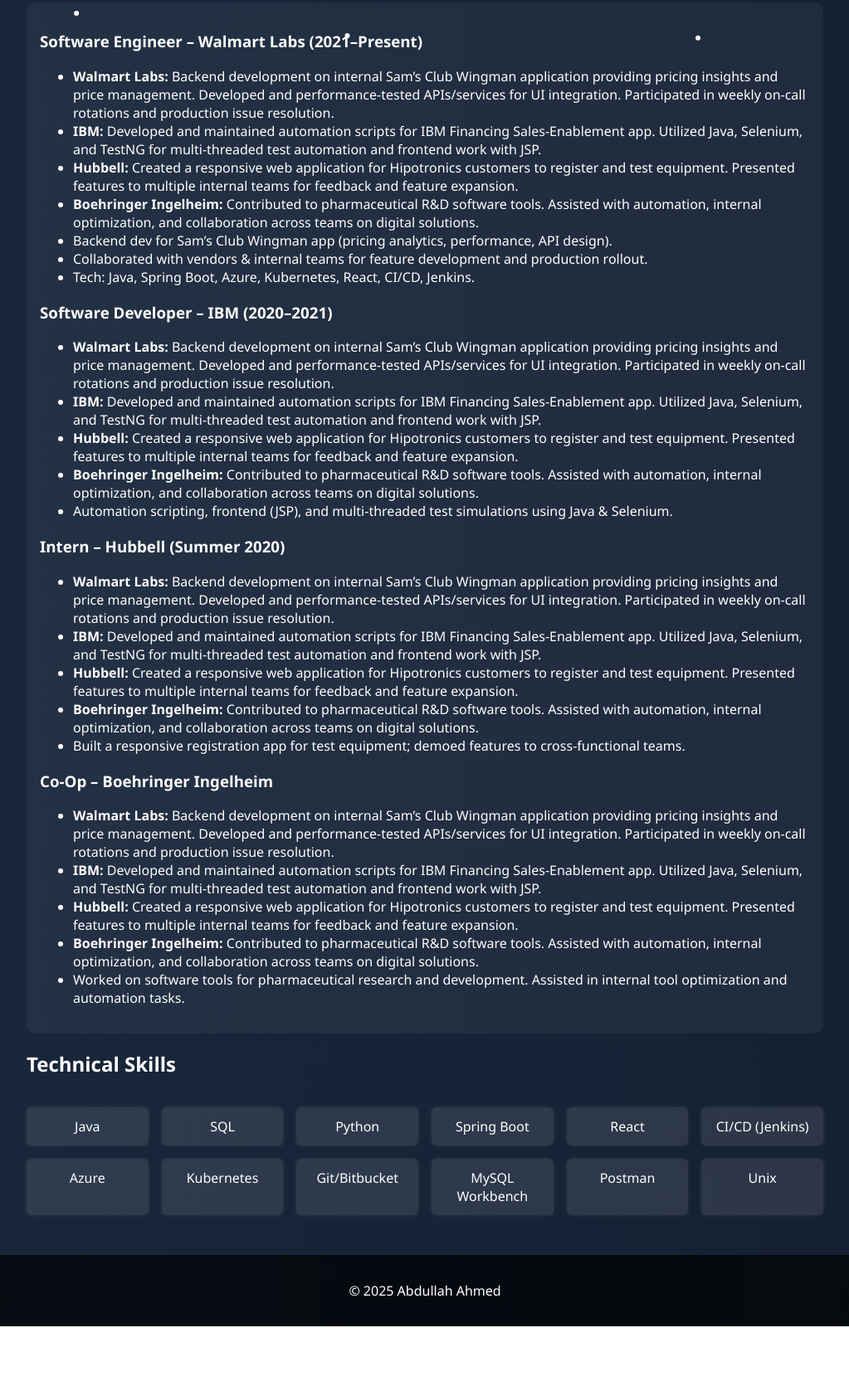
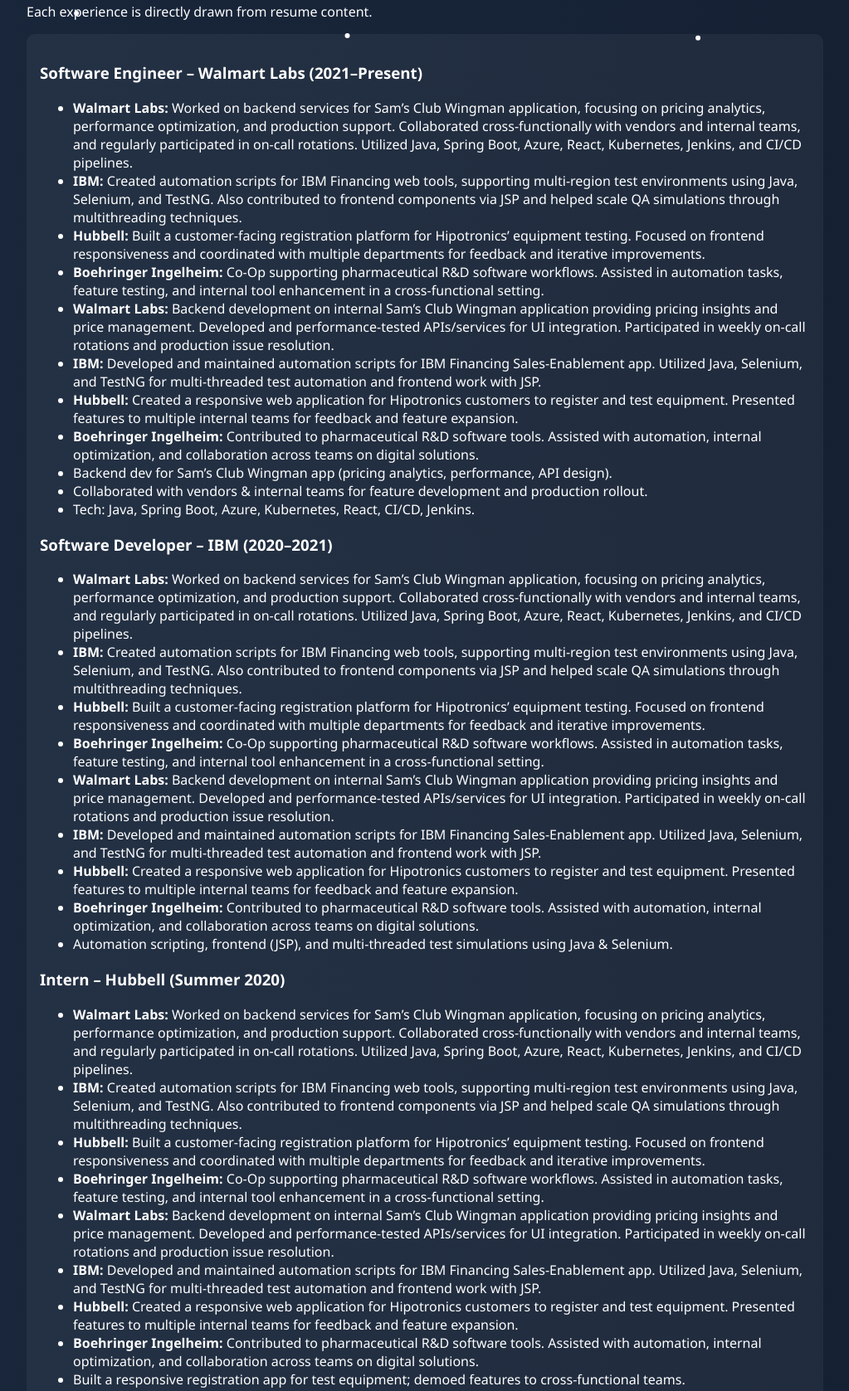
Before and after one commit to abdull035/abdull035.github.io, a plain HTML site: page index.html in a window 1280 px wide. Shown: the part 746-2423 px from the top of the page at 83% size, without its empty margins (128-1151 px from the left). Before the commit the page ends 2345 px from the top, so only its background shows below. Drawn offline with nearby package versions, Linux system fonts and the light colour scheme.

Commit message:
Add files via upload

```diff
--- a/index.html
+++ b/index.html
@@ -35,9 +35,15 @@
 
     <section id="experience" class="fade-in">
       <h2>Professional Experience</h2>
+      <p class="exp-note">Each experience is directly drawn from resume content.</p>
       <div class="project-card">
         <h3>Software Engineer – Walmart Labs (2021–Present)</h3>
         <ul>
+      <li><strong>Walmart Labs:</strong> Worked on backend services for Sam’s Club Wingman application, focusing on pricing analytics, performance optimization, and production support. Collaborated cross-functionally with vendors and internal teams, and regularly participated in on-call rotations. Utilized Java, Spring Boot, Azure, React, Kubernetes, Jenkins, and CI/CD pipelines.</li>
+      <li><strong>IBM:</strong> Created automation scripts for IBM Financing web tools, supporting multi-region test environments using Java, Selenium, and TestNG. Also contributed to frontend components via JSP and helped scale QA simulations through multithreading techniques.</li>
+      <li><strong>Hubbell:</strong> Built a customer-facing registration platform for Hipotronics’ equipment testing. Focused on frontend responsiveness and coordinated with multiple departments for feedback and iterative improvements.</li>
+      <li><strong>Boehringer Ingelheim:</strong> Co-Op supporting pharmaceutical R&D software workflows. Assisted in automation tasks, feature testing, and internal tool enhancement in a cross-functional setting.</li>
+
       <li><strong>Walmart Labs:</strong> Backend development on internal Sam’s Club Wingman application providing pricing insights and price management. Developed and performance-tested APIs/services for UI integration. Participated in weekly on-call rotations and production issue resolution.</li>
       <li><strong>IBM:</strong> Developed and maintained automation scripts for IBM Financing Sales-Enablement app. Utilized Java, Selenium, and TestNG for multi-threaded test automation and frontend work with JSP.</li>
       <li><strong>Hubbell:</strong> Created a responsive web application for Hipotronics customers to register and test equipment. Presented features to multiple internal teams for feedback and feature expansion.</li>
@@ -49,6 +55,11 @@
         </ul>
         <h3>Software Developer – IBM (2020–2021)</h3>
         <ul>
+      <li><strong>Walmart Labs:</strong> Worked on backend services for Sam’s Club Wingman application, focusing on pricing analytics, performance optimization, and production support. Collaborated cross-functionally with vendors and internal teams, and regularly participated in on-call rotations. Utilized Java, Spring Boot, Azure, React, Kubernetes, Jenkins, and CI/CD pipelines.</li>
+      <li><strong>IBM:</strong> Created automation scripts for IBM Financing web tools, supporting multi-region test environments using Java, Selenium, and TestNG. Also contributed to frontend components via JSP and helped scale QA simulations through multithreading techniques.</li>
+      <li><strong>Hubbell:</strong> Built a customer-facing registration platform for Hipotronics’ equipment testing. Focused on frontend responsiveness and coordinated with multiple departments for feedback and iterative improvements.</li>
+      <li><strong>Boehringer Ingelheim:</strong> Co-Op supporting pharmaceutical R&D software workflows. Assisted in automation tasks, feature testing, and internal tool enhancement in a cross-functional setting.</li>
+
       <li><strong>Walmart Labs:</strong> Backend development on internal Sam’s Club Wingman application providing pricing insights and price management. Developed and performance-tested APIs/services for UI integration. Participated in weekly on-call rotations and production issue resolution.</li>
       <li><strong>IBM:</strong> Developed and maintained automation scripts for IBM Financing Sales-Enablement app. Utilized Java, Selenium, and TestNG for multi-threaded test automation and frontend work with JSP.</li>
       <li><strong>Hubbell:</strong> Created a responsive web application for Hipotronics customers to register and test equipment. Presented features to multiple internal teams for feedback and feature expansion.</li>
@@ -58,6 +69,11 @@
         </ul>
         <h3>Intern – Hubbell (Summer 2020)</h3>
         <ul>
+      <li><strong>Walmart Labs:</strong> Worked on backend services for Sam’s Club Wingman application, focusing on pricing analytics, performance optimization, and production support. Collaborated cross-functionally with vendors and internal teams, and regularly participated in on-call rotations. Utilized Java, Spring Boot, Azure, React, Kubernetes, Jenkins, and CI/CD pipelines.</li>
+      <li><strong>IBM:</strong> Created automation scripts for IBM Financing web tools, supporting multi-region test environments using Java, Selenium, and TestNG. Also contributed to frontend components via JSP and helped scale QA simulations through multithreading techniques.</li>
+      <li><strong>Hubbell:</strong> Built a customer-facing registration platform for Hipotronics’ equipment testing. Focused on frontend responsiveness and coordinated with multiple departments for feedback and iterative improvements.</li>
+      <li><strong>Boehringer Ingelheim:</strong> Co-Op supporting pharmaceutical R&D software workflows. Assisted in automation tasks, feature testing, and internal tool enhancement in a cross-functional setting.</li>
+
       <li><strong>Walmart Labs:</strong> Backend development on internal Sam’s Club Wingman application providing pricing insights and price management. Developed and performance-tested APIs/services for UI integration. Participated in weekly on-call rotations and production issue resolution.</li>
       <li><strong>IBM:</strong> Developed and maintained automation scripts for IBM Financing Sales-Enablement app. Utilized Java, Selenium, and TestNG for multi-threaded test automation and frontend work with JSP.</li>
       <li><strong>Hubbell:</strong> Created a responsive web application for Hipotronics customers to register and test equipment. Presented features to multiple internal teams for feedback and feature expansion.</li>
@@ -67,6 +83,11 @@
         </ul>
         <h3>Co-Op – Boehringer Ingelheim</h3>
         <ul>
+      <li><strong>Walmart Labs:</strong> Worked on backend services for Sam’s Club Wingman application, focusing on pricing analytics, performance optimization, and production support. Collaborated cross-functionally with vendors and internal teams, and regularly participated in on-call rotations. Utilized Java, Spring Boot, Azure, React, Kubernetes, Jenkins, and CI/CD pipelines.</li>
+      <li><strong>IBM:</strong> Created automation scripts for IBM Financing web tools, supporting multi-region test environments using Java, Selenium, and TestNG. Also contributed to frontend components via JSP and helped scale QA simulations through multithreading techniques.</li>
+      <li><strong>Hubbell:</strong> Built a customer-facing registration platform for Hipotronics’ equipment testing. Focused on frontend responsiveness and coordinated with multiple departments for feedback and iterative improvements.</li>
+      <li><strong>Boehringer Ingelheim:</strong> Co-Op supporting pharmaceutical R&D software workflows. Assisted in automation tasks, feature testing, and internal tool enhancement in a cross-functional setting.</li>
+
       <li><strong>Walmart Labs:</strong> Backend development on internal Sam’s Club Wingman application providing pricing insights and price management. Developed and performance-tested APIs/services for UI integration. Participated in weekly on-call rotations and production issue resolution.</li>
       <li><strong>IBM:</strong> Developed and maintained automation scripts for IBM Financing Sales-Enablement app. Utilized Java, Selenium, and TestNG for multi-threaded test automation and frontend work with JSP.</li>
       <li><strong>Hubbell:</strong> Created a responsive web application for Hipotronics customers to register and test equipment. Presented features to multiple internal teams for feedback and feature expansion.</li>
--- a/style.css
+++ b/style.css
@@ -130,3 +130,12 @@
   color: #ffffff;
   box-shadow: 0 0 5px rgba(255,255,255,0.1);
 }
+
+body {
+  background: linear-gradient(270deg, #141e30, #243b55);
+  background-size: 400% 400%;
+  animation: gradientMove 15s ease infinite;
+}
+.dark {
+  background: linear-gradient(270deg, #0a0f1a, #1a273a);
+}
```
